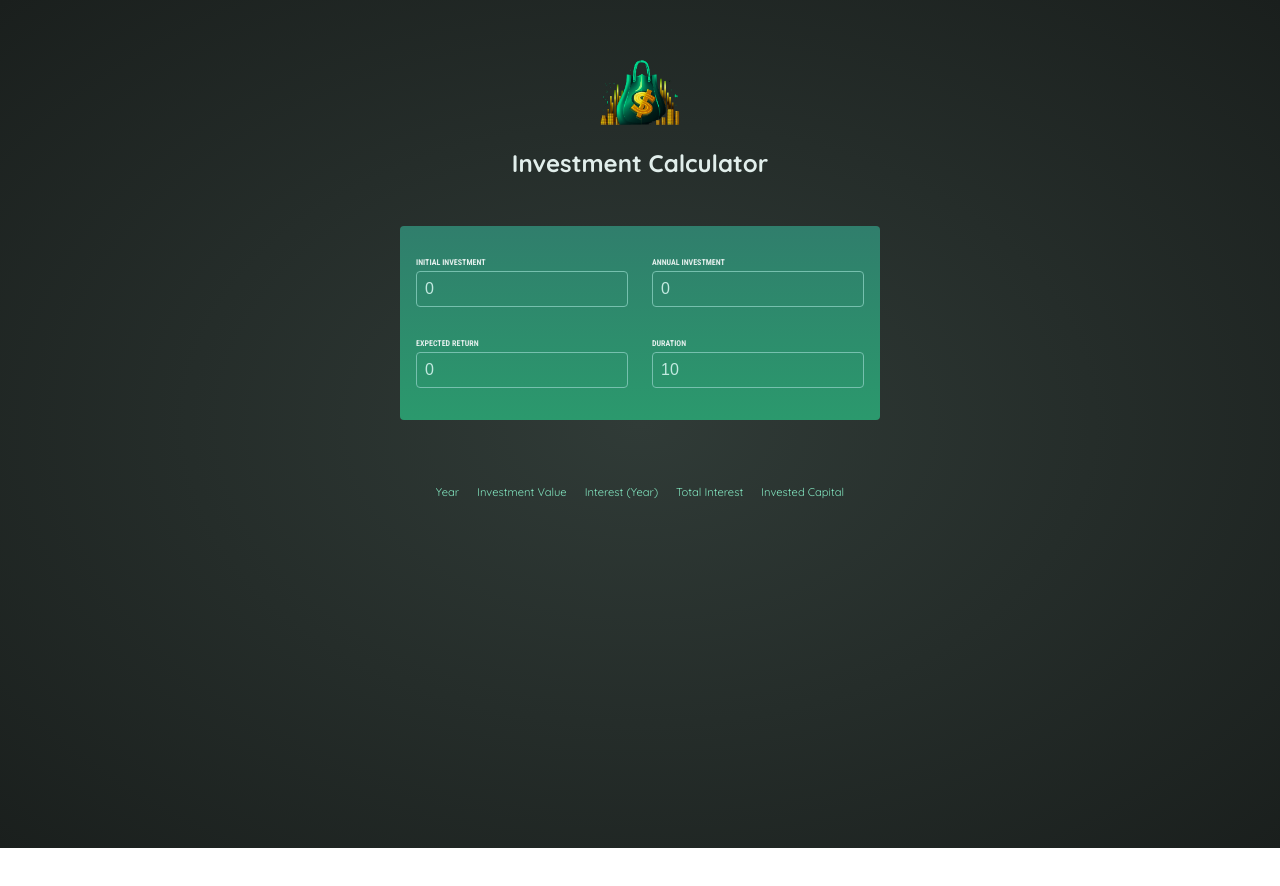
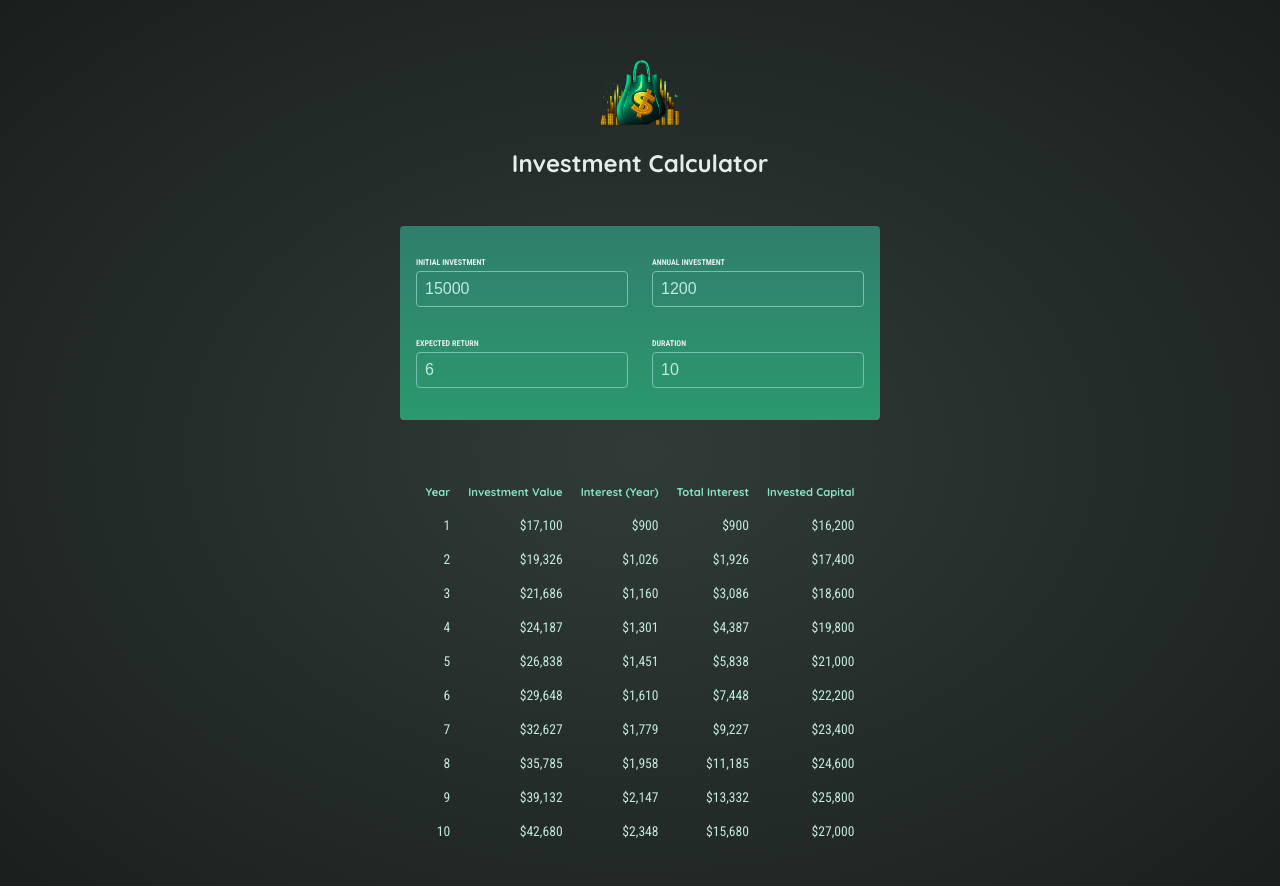
Before and after one commit to jeffrymiranda/react-investment-calculator, a React (Vite) app: page / in a window 1280 px wide. Shown: the top 886 px of the page. Before the commit the page ends 848 px from the top, so only its background shows below. Built offline with nearby package versions, Linux system fonts and the light colour scheme.

Commit message:
Max - Final version.

```diff
--- a/src/App.jsx
+++ b/src/App.jsx
@@ -1,11 +1,37 @@
 import Header from "./components/Header.jsx";
 import UserInput from "./components/UserInput.jsx";
+import {useState} from "react";
+import Results from "./components/Results.jsx";
+
+const INITIAL_STATE = {
+    initialInvestment: 15000,
+    annualInvestment: 1200,
+    expectedReturn: 6,
+    duration: 10,
+}
 
 function App() {
+
+    const [inputData, setInputData] = useState(INITIAL_STATE);
+
+    const inputIsValid = inputData.duration > 0;
+
+    function handleChangeInput(event) {
+        const {id: key, value} = event.target;
+        setInputData(prevInputData => {
+            return {
+                ...prevInputData,
+                [key]: Number(value) || 0, // Ensure value is a valid number or default to 0
+            };
+        });
+    }
+
     return (
         <>
             <Header/>
-            <UserInput/>
+            <UserInput onChangeInput={handleChangeInput} userInput={inputData}/>
+            {!inputIsValid && <p className="center">Please enter a duration value greater than zero.</p>}
+            {inputIsValid && <Results userInput={inputData}/>}
         </>
     )
 }
--- a/src/components/Result.jsx
+++ /dev/null
@@ -1,30 +0,0 @@
-import {formatter} from "../util/investment.js";
-
-export default function Result({result}) {
-    return (
-        <table id="result">
-            <thead>
-            <tr>
-                <td>Year</td>
-                <td>Investment Value</td>
-                <td>Interest (Year)</td>
-                <td>Total Interest</td>
-                <td>Invested Capital</td>
-            </tr>
-            </thead>
-            <tbody>
-            {
-                result.map((item, index) => (
-                    <tr key={index}>
-                        <td>{item.year}</td>
-                        <td>{formatter.format(item.investmentValue)}</td>
-                        <td>{formatter.format(item.interest)}</td>
-                        <td>{formatter.format(item.totalInterest)}</td>
-                        <td>{formatter.format(item.investmentCapital)}</td>
-                    </tr>
-                ))
-            }
-            </tbody>
-        </table>
-    );
-}
--- /dev/null
+++ b/src/components/Results.jsx
@@ -0,0 +1,33 @@
+import {calculateInvestmentResults, formatter} from "../util/investment.js";
+
+export default function Results({userInput}) {
+
+    const results = calculateInvestmentResults(userInput);
+
+    return (
+        <table id="result">
+            <thead>
+            <tr>
+                <th>Year</th>
+                <th>Investment Value</th>
+                <th>Interest (Year)</th>
+                <th>Total Interest</th>
+                <th>Invested Capital</th>
+            </tr>
+            </thead>
+            <tbody>
+            {
+                results.map(result => (
+                    <tr key={result.year}>
+                        <td>{result.year}</td>
+                        <td>{formatter.format(result.investmentValue)}</td>
+                        <td>{formatter.format(result.interest)}</td>
+                        <td>{formatter.format(result.totalInterest)}</td>
+                        <td>{formatter.format(result.investmentCapital)}</td>
+                    </tr>
+                ))
+            }
+            </tbody>
+        </table>
+    );
+}
--- a/src/components/UserInput.jsx
+++ b/src/components/UserInput.jsx
@@ -1,59 +1,32 @@
-import {calculateInvestmentResults} from "../util/investment.js";
-import {useState} from "react";
-import Result from "./Result.jsx";
-
-const INITIAL_STATE = {
-    initialInvestment: 0,
-    annualInvestment: 0,
-    expectedReturn: 0,
-    duration: 10,
-}
-
-export default function UserInput() {
-
-    const [inputData, setInputData] = useState(INITIAL_STATE);
-    const [result, setResult] = useState([]);
-
-    function handleChange(event) {
-        const {id: key, value} = event.target;
-        setInputData(prevInputData => {
-            const updatedData = {
-                ...prevInputData,
-                [key]: Number(value) || 0, // Ensure value is a valid number or default to 0
-            };
-            setResult(calculateInvestmentResults(updatedData)); // Update results with the new input data
-            return updatedData; // Return the updated data for state
-        });
-    }
-
+export default function UserInput({onChangeInput, userInput}) {
     return (
         <>
             <section id="user-input">
                 <div className="input-group">
                     <p>
                         <label>Initial Investment</label>
-                        <input id="initialInvestment" type="number" required value={inputData.initialInvestment}
-                               onChange={handleChange}/>
+                        <input id="initialInvestment" type="number" required value={userInput.initialInvestment}
+                               onChange={onChangeInput}/>
                     </p>
                     <p>
                         <label>Annual Investment</label>
-                        <input id="annualInvestment" type="number" required value={inputData.annualInvestment}
-                               onChange={handleChange}/>
+                        <input id="annualInvestment" type="number" required value={userInput.annualInvestment}
+                               onChange={onChangeInput}/>
                     </p>
                 </div>
                 <div className="input-group">
                     <p>
                         <label>Expected Return</label>
-                        <input id="expectedReturn" type="number" required value={inputData.expectedReturn}
-                               onChange={handleChange}/>
+                        <input id="expectedReturn" type="number" required value={userInput.expectedReturn}
+                               onChange={onChangeInput}/>
                     </p>
                     <p>
                         <label>Duration</label>
-                        <input id="duration" type="number" required value={inputData.duration} onChange={handleChange}/>
+                        <input id="duration" type="number" required value={userInput.duration}
+                               onChange={onChangeInput}/>
                     </p>
                 </div>
             </section>
-            <Result result={result}/>
         </>
     );
 }
```
